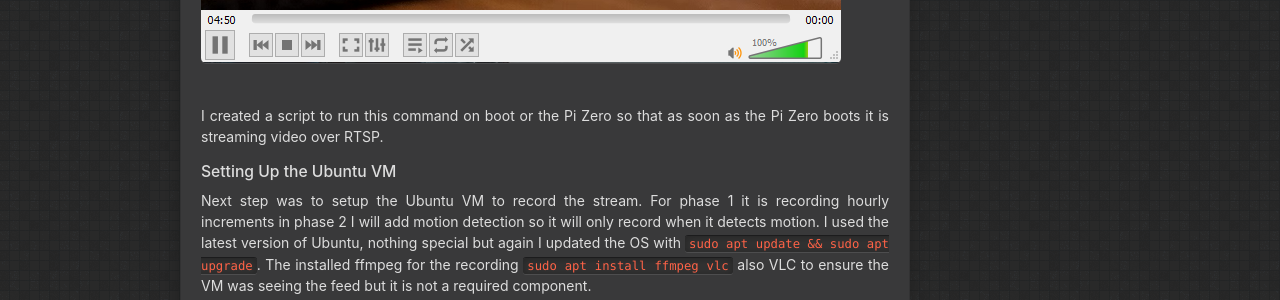
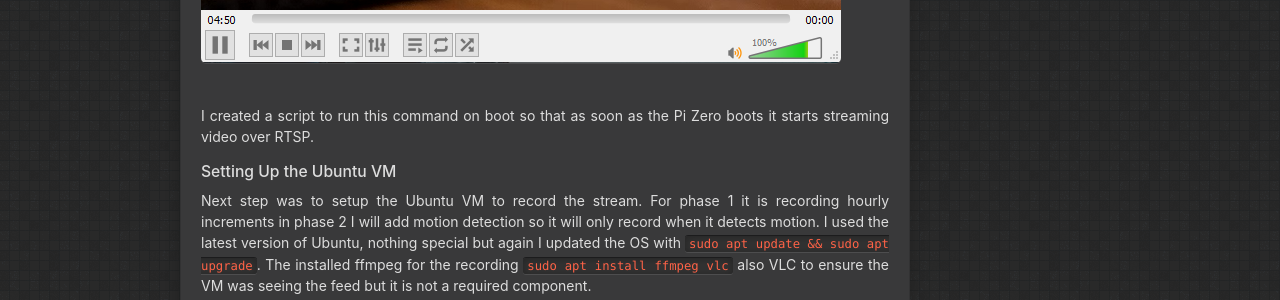
Before and after one commit to pwnageByButchy/pwnageByButchy.github.io, a Jekyll site: the page built from _posts/2020-05-16-pi-zero-security-feed.md, in a window 1280 px wide and 900 px high, scrolled down 6847 px. Shown: the part 153-453 px from the top of the window. Built offline with Jekyll 4.4.1, drawn with Linux system fonts in a browser that asks for light colours.

Commit message:
grammar correction

```diff
--- a/_posts/2020-05-16-pi-zero-security-feed.md
+++ b/_posts/2020-05-16-pi-zero-security-feed.md
@@ -59,7 +59,7 @@ Here we are using the inbuilt application raspivid to activate the camera and pa
 ![Raspberry Pi Zero captured on VLC](/assets/images/vlcOpenNetworkStream.PNG "Raspberry Pi Zero captured on VLC")<br /><br />
 
 ![Openning a Network Stream on VLC](/assets/images/vlcRunningStream.PNG "Openning a Network Stream on VLC")<br /><br />
-I created a script to run this command on boot or the Pi Zero so that as soon as the Pi Zero boots it is streaming video over RTSP.
+I created a script to run this command on boot so that as soon as the Pi Zero boots it starts streaming video over RTSP.
 
 #### Setting Up the Ubuntu VM ####
 Next step was to setup the Ubuntu VM to record the stream. For phase 1 it is recording hourly increments in phase 2 I will add motion detection so it will only record when it detects motion. I used the latest version of Ubuntu, nothing special but again I updated the OS with `sudo apt update && sudo apt upgrade`. The installed ffmpeg for the recording `sudo apt install ffmpeg vlc` also VLC to ensure the VM was seeing the feed but it is not a required component.
```
